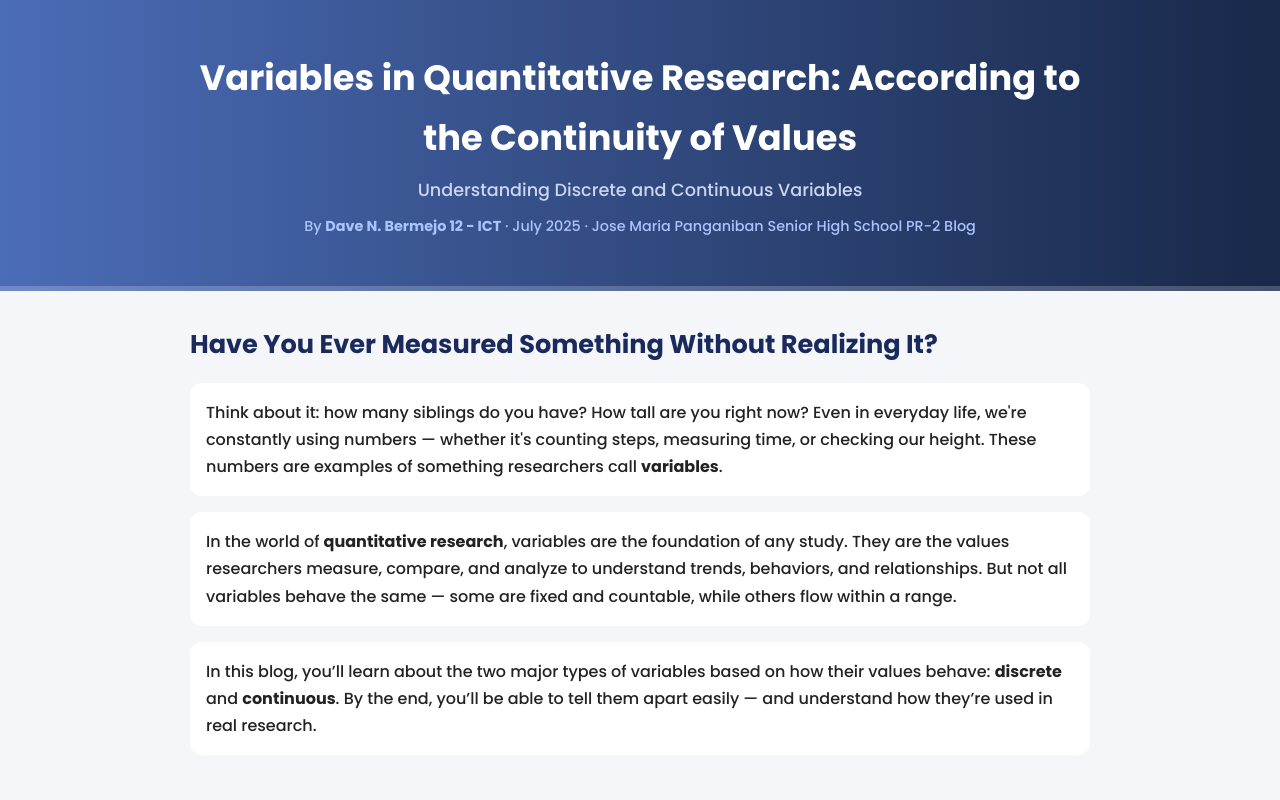
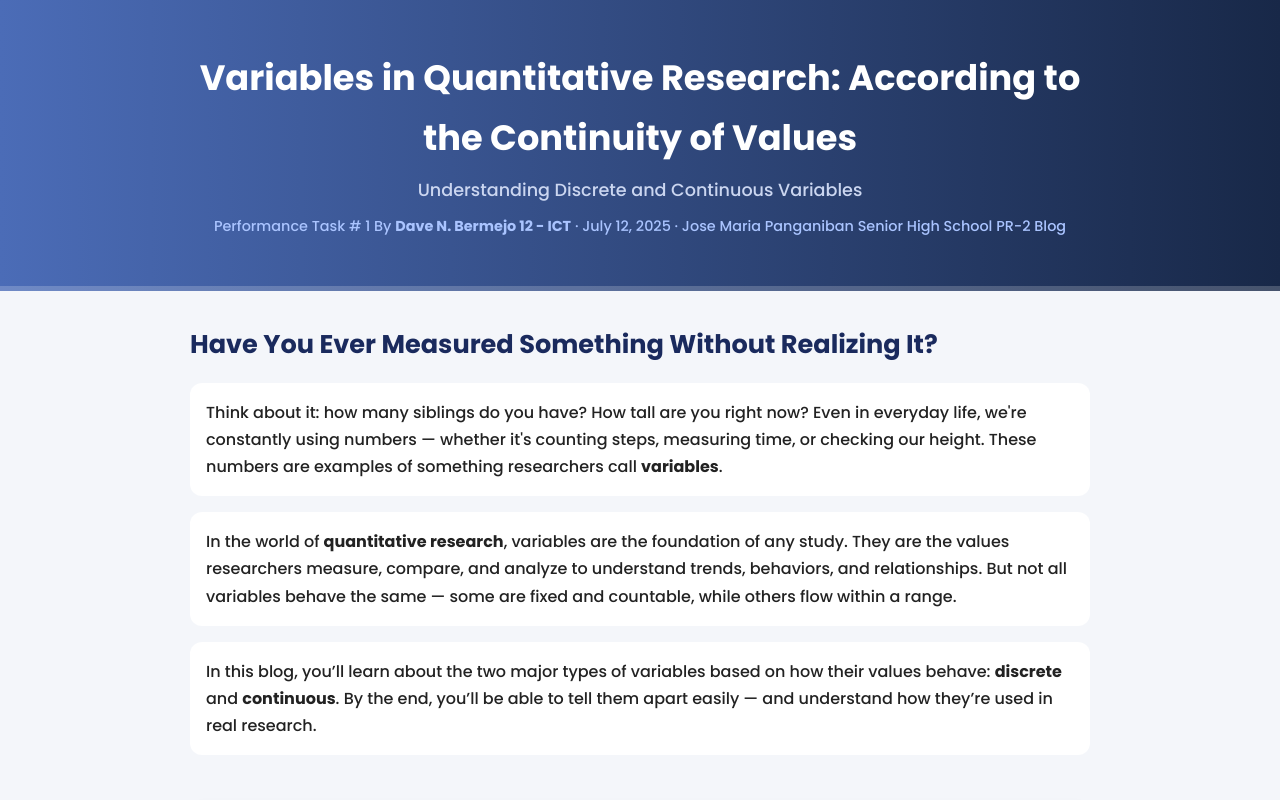
Before and after one commit to ICTSTUDENT01/davebermejo12-ICT, a plain HTML site: page index.html in a window 1280 px wide. Shown: the top 800 px of the page. Drawn offline with Linux system fonts and the light colour scheme.

Commit message:
Update index.html

```diff
--- a/index.html
+++ b/index.html
@@ -14,7 +14,7 @@
       <div class="container">
         <h1>Variables in Quantitative Research: According to the Continuity of Values</h1>
         <p class="subtitle">Understanding Discrete and Continuous Variables</p>
-        <p class="meta">By <strong>Dave N. Bermejo 12 - ICT</strong> · July 2025 · Jose Maria Panganiban Senior High School PR-2 Blog</p>
+        <p class="meta">Performance Task # 1 By <strong>Dave N. Bermejo 12 - ICT</strong> · July 12, 2025 · Jose Maria Panganiban Senior High School PR-2 Blog</p>
       </div>
     </header>
 
```
